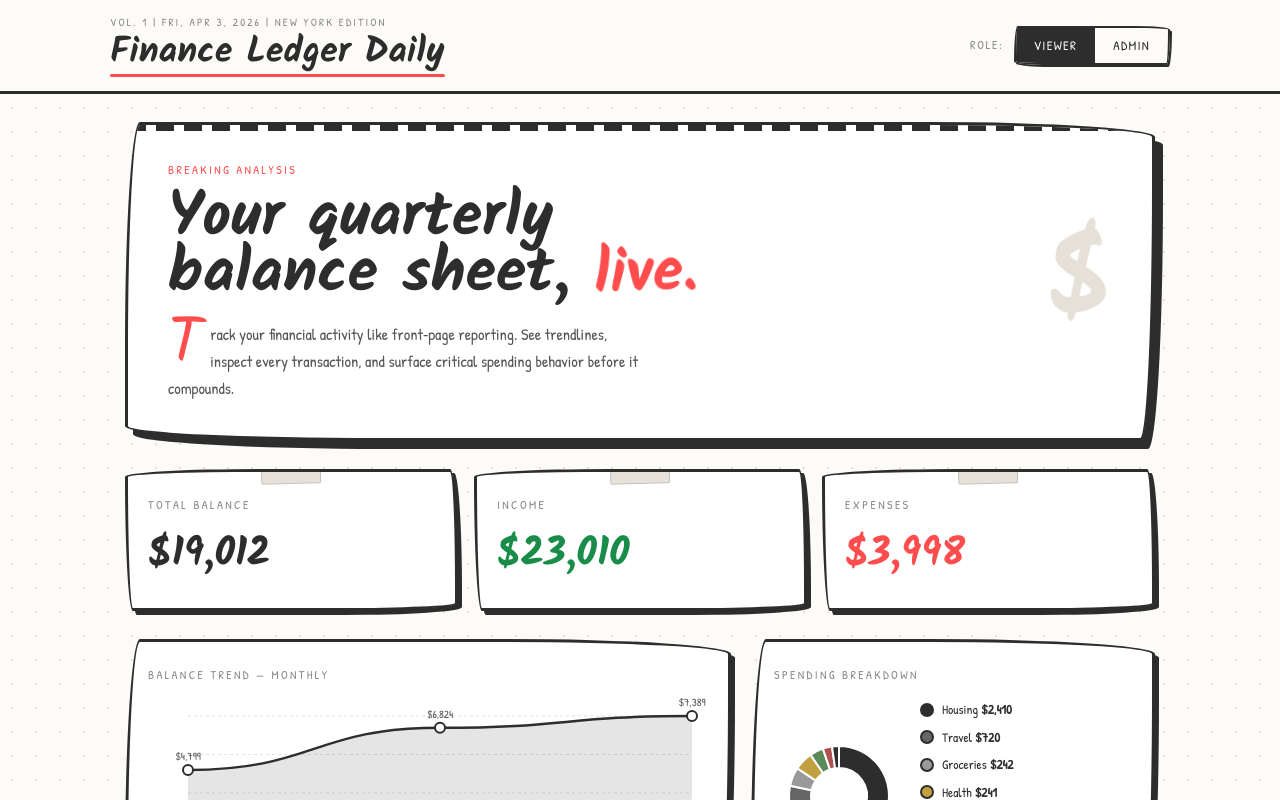
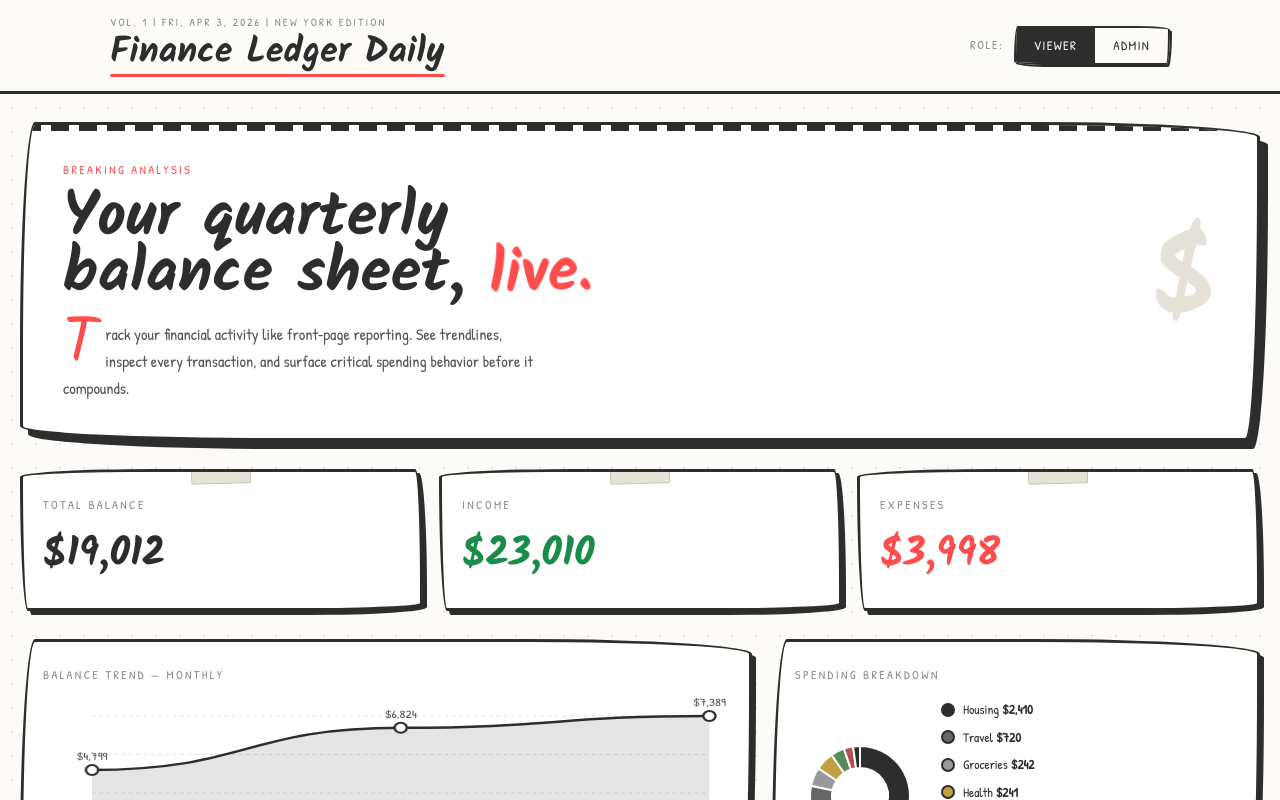
Before and after one commit to ayushhkkkk3585/Zorvyn-Assignment, a Next.js app: page / in a window 1280 px wide. Shown: the top 800 px of the page. Built offline with nearby package versions, Linux system fonts and the light colour scheme; a web font is replaced by a local one.

Commit message:
now it's done

```diff
--- a/app/page.tsx
+++ b/app/page.tsx
@@ -1579,7 +1579,7 @@ export default function FinanceLedgerPage() {
         )}
       </header>
 
-      <main className="main-wrap" style={{ maxWidth: 1100, margin: "0 auto", padding: "28px 20px 60px" }}>
+      <main className="main-wrap" style={{ width:"100%", margin: "0 auto", padding: "28px 20px 60px" }}>
 
         {/* ── Hero ──────────────────────────────────────── */}
         <section
```
